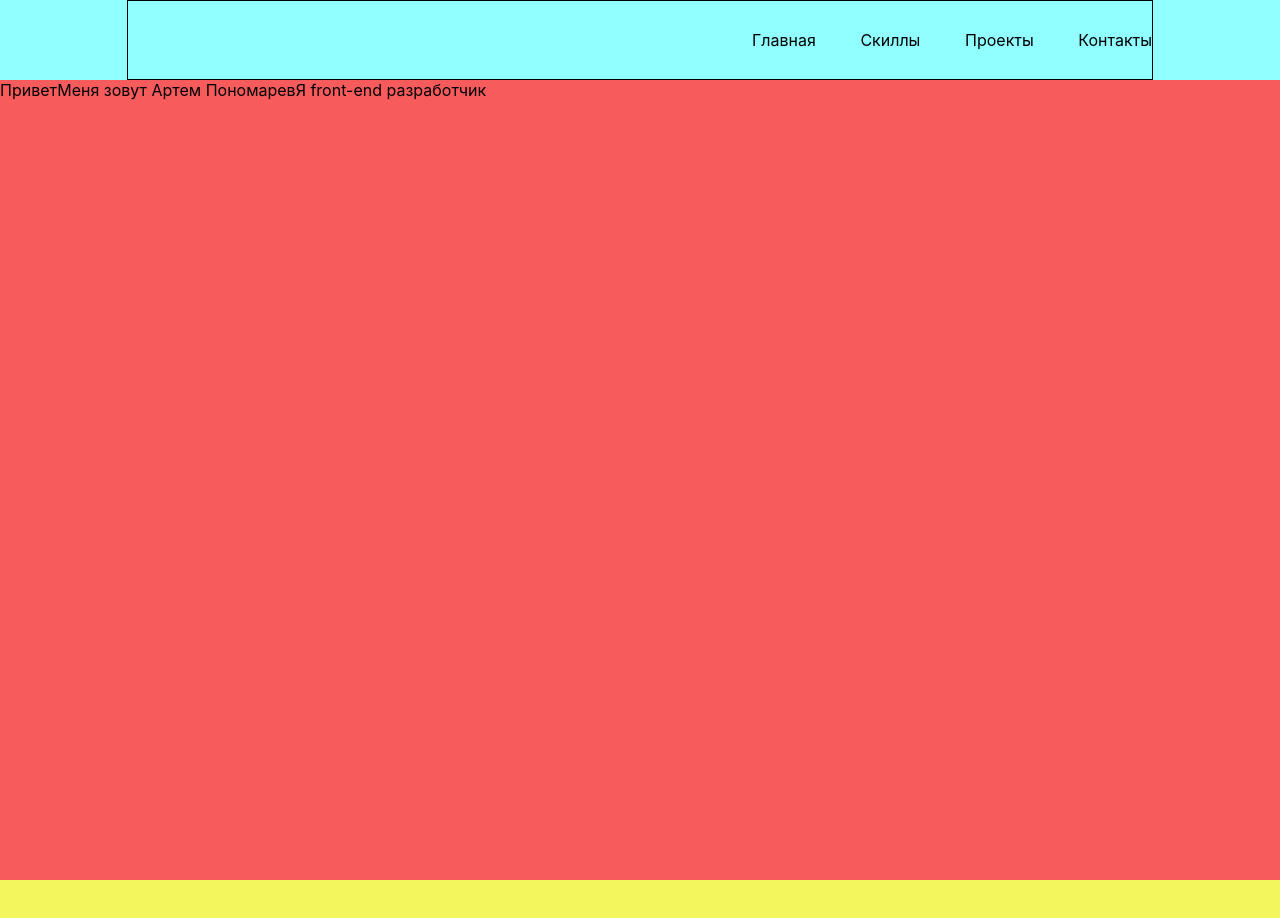
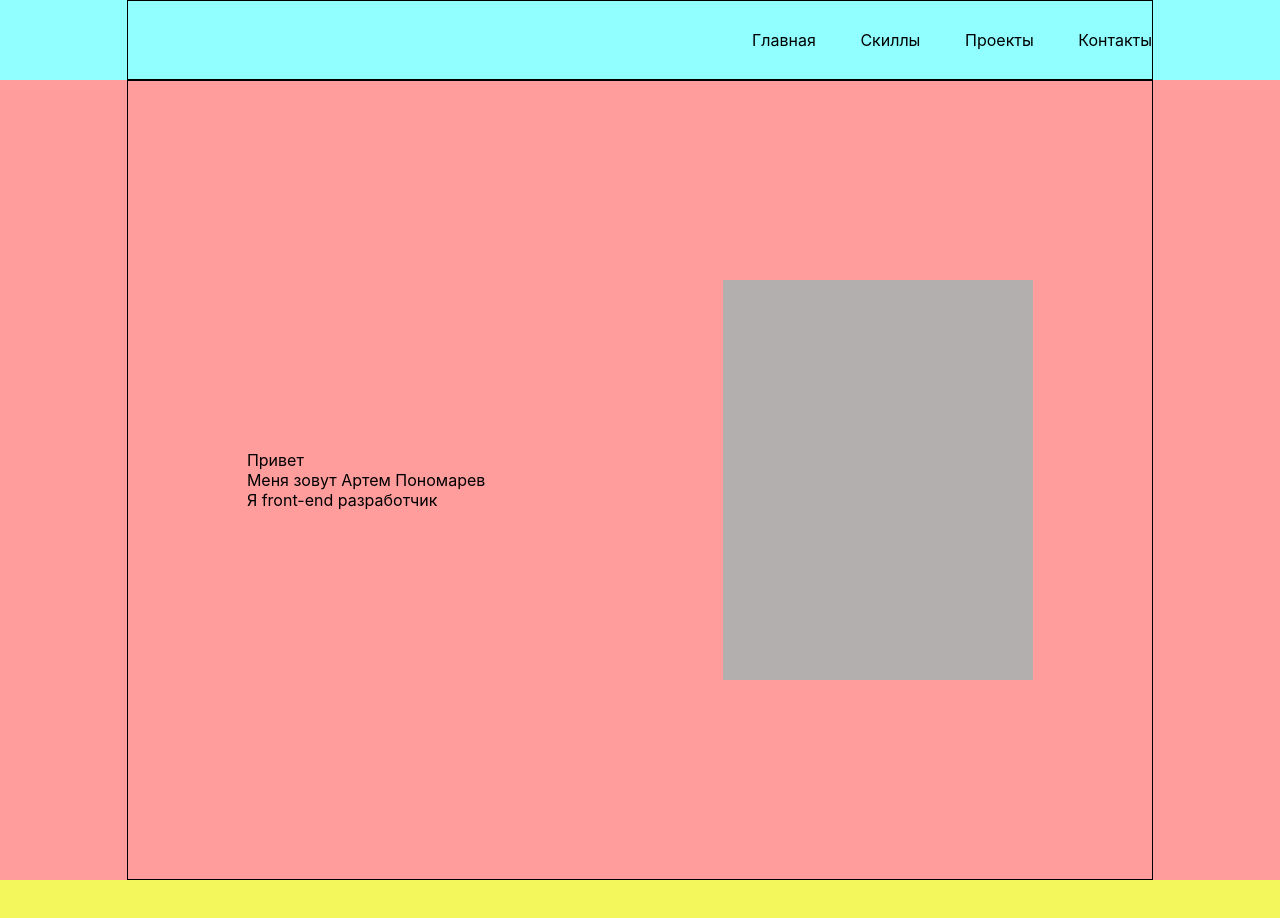
Before and after one commit to ArteeemPonomarev/portfolio, a React (Create React App) app: page / in a window 1280 px wide. Shown: the top 918 px of the page. Built offline with nearby package versions, Linux system fonts and the light colour scheme.

Commit message:
create style for Main.jsx

```diff
--- a/src/Main.module.css
+++ b/src/Main.module.css
@@ -1,4 +1,25 @@
 .main {
-  background-color: #f75b5b;
+  background-color: #ff8585ce;
   height: 100vh;
+  display: flex;
+  justify-content: center;
 }
+
+.main .container {
+  width: 80%;
+  border: 1px solid;
+  display: flex;
+  align-items: center;
+  justify-content: space-around;
+}
+.greeting {
+  display: flex;
+  flex-direction: column;
+
+}
+.photo {
+  height: 400px;
+  width: 310px;
+  background-color: rgb(180, 175, 175);
+
+}
```
